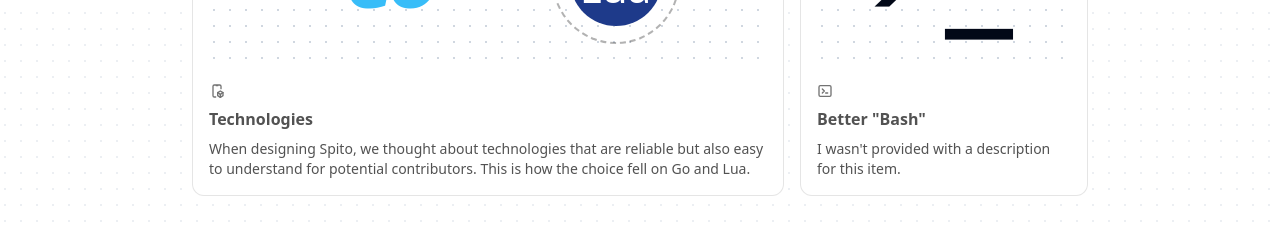
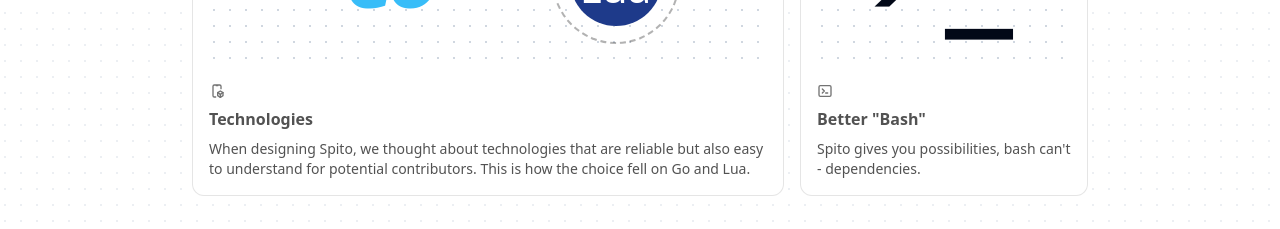
Before and after one commit to vulcan-api/spito-web, a React (Vite) app: page / in a window 1280 px wide. Shown: the part 2200-2429 px from the top of the page. Built offline with nearby package versions, Linux system fonts and the light colour scheme.

Commit message:
Updated bento grid content

```diff
--- a/src/Pages/LandingPage/LandingPageContent.tsx
+++ b/src/Pages/LandingPage/LandingPageContent.tsx
@@ -154,7 +154,7 @@
     title: 'Better "Bash"',
     description: (
       <span className="text-sm">
-        I wasn't provided with a description for this item.
+        Spito gives you possibilities, bash can't - dependencies.
       </span>
     ),
     header: <SkeletonFive />,
```
